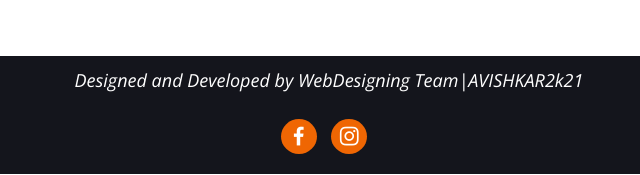
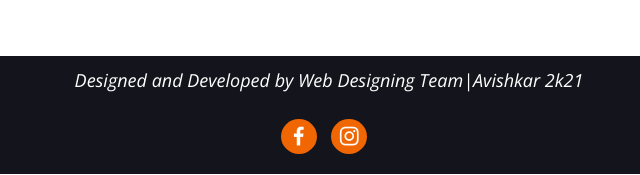
Before and after one commit to SaiSrinivas-10/avishkar2k21, a plain HTML site: page Untitled-1.html in a window 1280 px wide. Shown: the part 622-797 px from the top of the page, 311-951 px from the left. Drawn offline with nearby package versions, Linux system fonts and the light colour scheme.

Commit message:
space update

```diff
--- a/Untitled-1.html
+++ b/Untitled-1.html
@@ -203,7 +203,7 @@
        <footer id="footer">
         <div class="container">
 
-          <p>Designed and Developed by WebDesigning Team|AVISHKAR2k21</p>
+          <p>Designed and Developed by Web Designing Team|Avishkar 2k21</p>
           <div class="social-links">
 
             <a href="https://bit.ly/3nUMgFV" target="_blank"class="facebook"><i class="bx bxl-facebook"></i></a>
```
